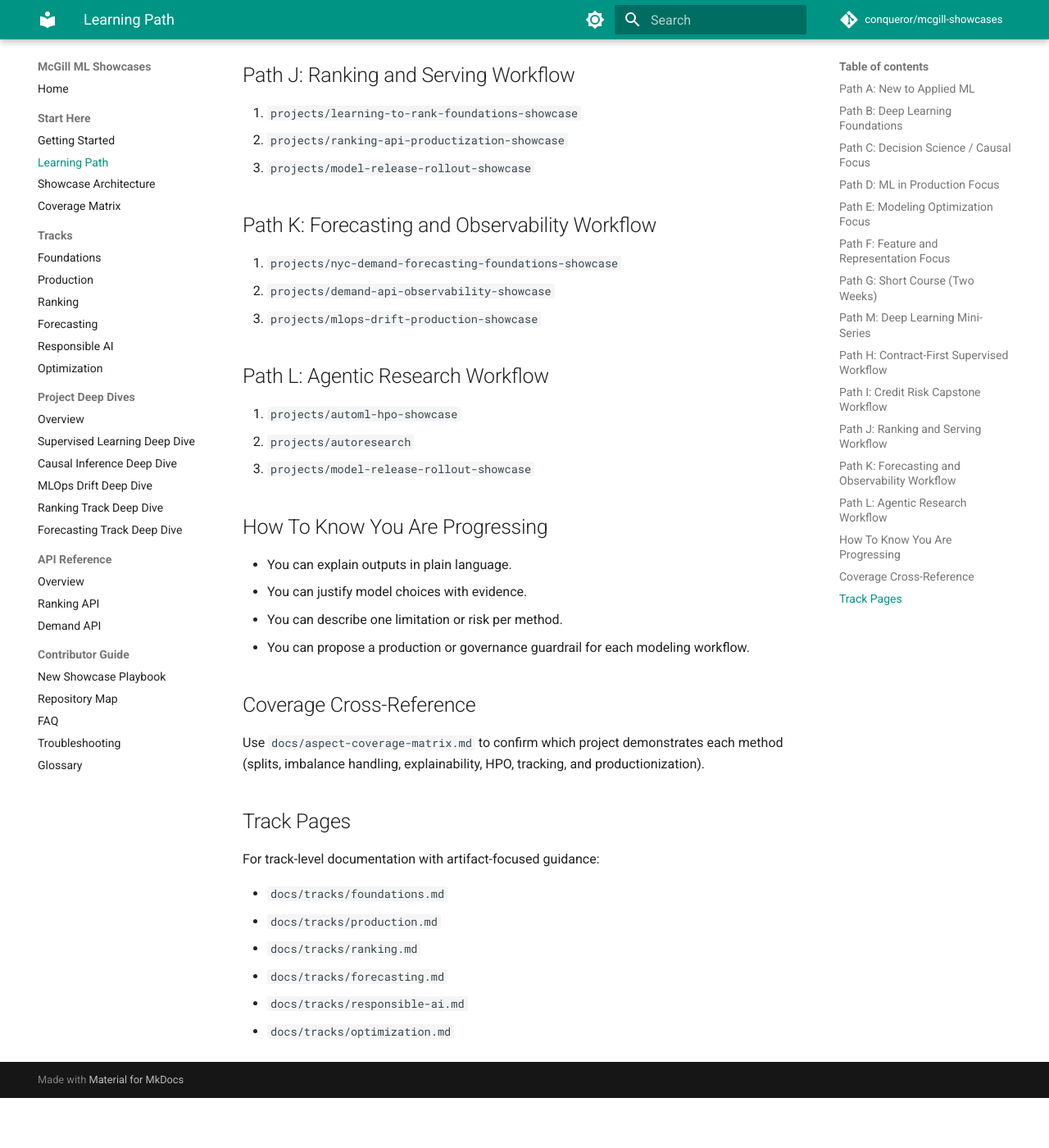
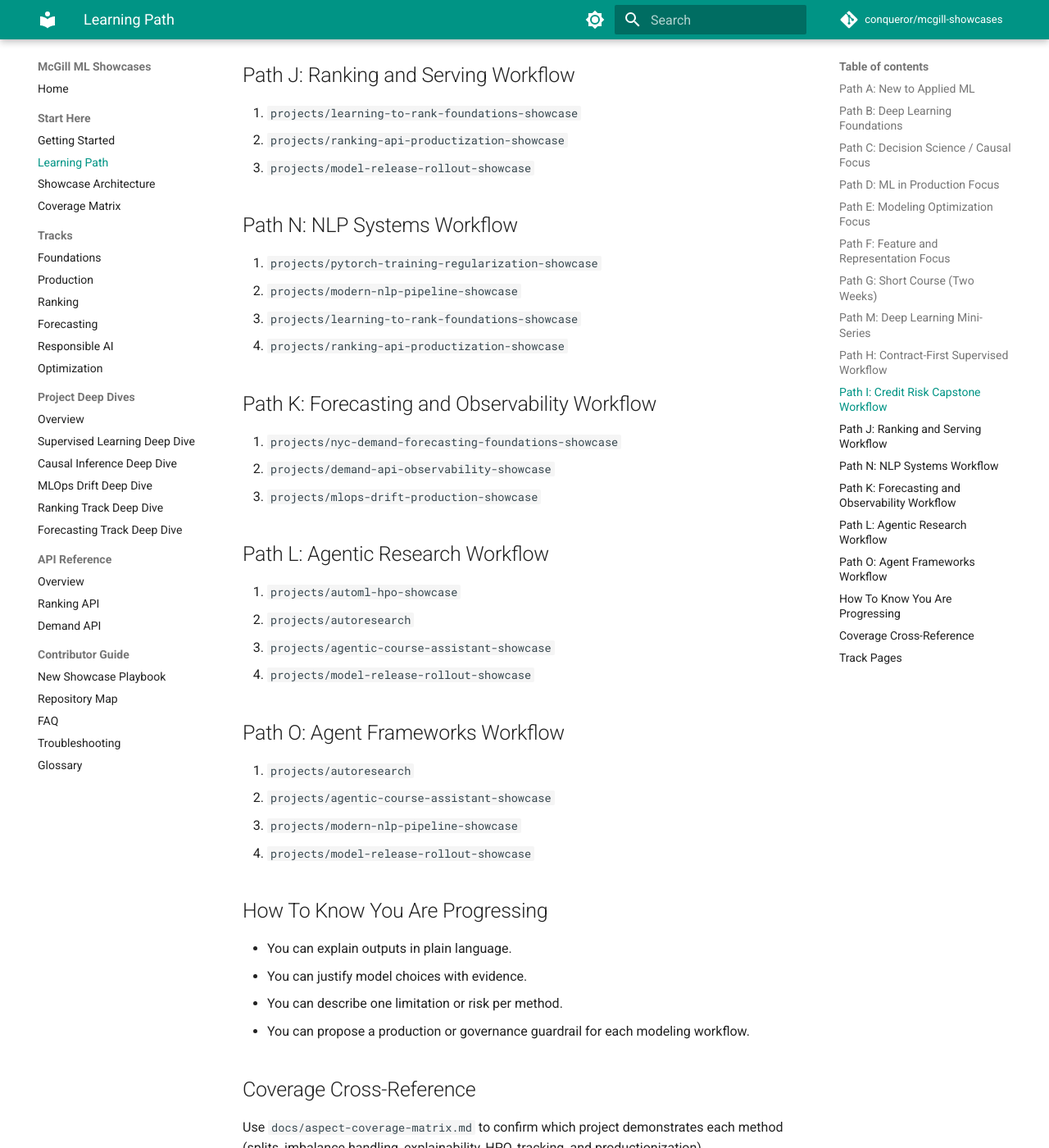
Before and after one commit to conqueror/mcgill-showcases, an MkDocs documentation site: the page built from docs/learning-path.md, in a window 1280 px wide and 1400 px high, scrolled down 2347 px. Shown: the whole window at 82% size. Built offline with MkDocs 1.6.1 and Material for MkDocs 9.7.7, drawn with Linux system fonts in a browser that asks for light colours; comment, search, counter and statistics services are not loaded; before the commit the page ends 3686 px from its top, so only the background shows below that.

Commit message:
docs: integrate new showcase catalog entries

```diff
--- a/docs/learning-path.md
+++ b/docs/learning-path.md
@@ -67,6 +67,12 @@
 2. `projects/ranking-api-productization-showcase`
 3. `projects/model-release-rollout-showcase`
 
+## Path N: NLP Systems Workflow
+1. `projects/pytorch-training-regularization-showcase`
+2. `projects/modern-nlp-pipeline-showcase`
+3. `projects/learning-to-rank-foundations-showcase`
+4. `projects/ranking-api-productization-showcase`
+
 ## Path K: Forecasting and Observability Workflow
 1. `projects/nyc-demand-forecasting-foundations-showcase`
 2. `projects/demand-api-observability-showcase`
@@ -75,7 +81,14 @@
 ## Path L: Agentic Research Workflow
 1. `projects/automl-hpo-showcase`
 2. `projects/autoresearch`
-3. `projects/model-release-rollout-showcase`
+3. `projects/agentic-course-assistant-showcase`
+4. `projects/model-release-rollout-showcase`
+
+## Path O: Agent Frameworks Workflow
+1. `projects/autoresearch`
+2. `projects/agentic-course-assistant-showcase`
+3. `projects/modern-nlp-pipeline-showcase`
+4. `projects/model-release-rollout-showcase`
 
 ## How To Know You Are Progressing
 - You can explain outputs in plain language.
```
Also changed, not shown: README.md (+4 -0 lines), docs/aspect-coverage-matrix.md (+5 -0 lines), docs/getting-started.md (+2 -0 lines), docs/index.md (+1 -1 lines), docs/showcase-architecture.md (+5 -0 lines), docs/tracks/optimization.md (+6 -2 lines), 6 other files.
